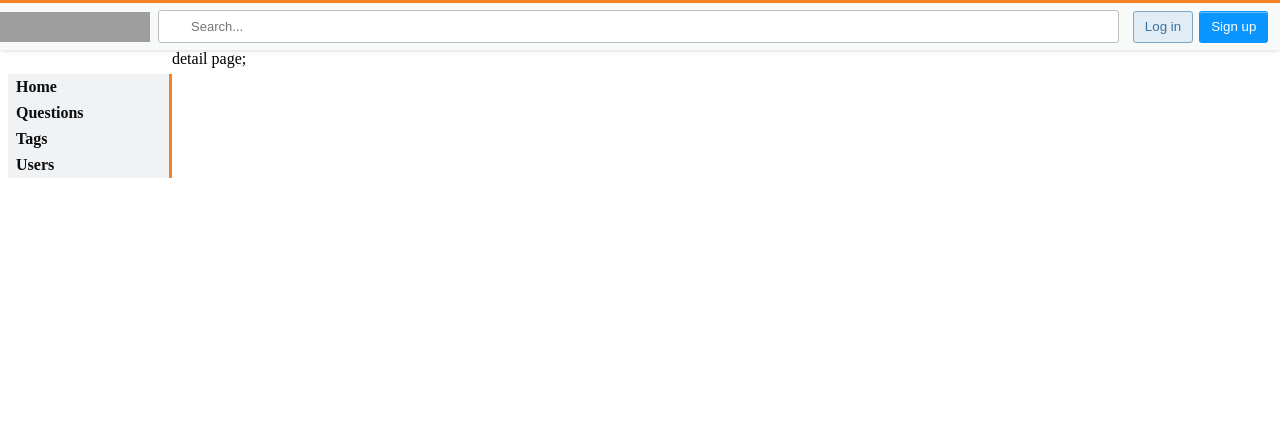
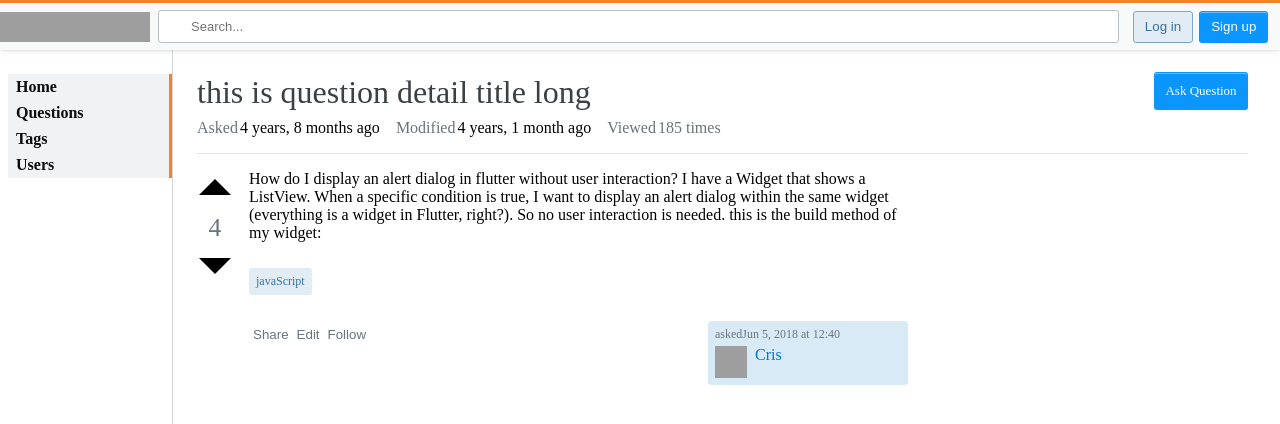
Before and after one commit to codestates-seb/seb42_pre_011, a React (Create React App) app in the folder client/stackoverflow/: page /detail in a window 1280 px wide. Shown: the top 424 px of the page. Built offline with nearby package versions, Linux system fonts and the light colour scheme; grey boxes are pictures that could not be loaded.

Commit message:
desing: 질문상세 페이지 질문 섹션 작성

```diff
--- a/client/stackoverflow/src/pages/Detail.js
+++ b/client/stackoverflow/src/pages/Detail.js
@@ -1,12 +1,223 @@
+import { Link } from 'react-router-dom';
+import styled from 'styled-components';
+
 import Container from '../components/Container';
 import Sidebar from '../components/Sidebar';
+import { MainContainer } from './Questions';
+import VoteBar from '../components/VoteBar';
+import AskButton from '../components/AskButton';
+import Tag from '../components/Tag';
+
+const QuestionDetailMainContainer = styled(MainContainer)`
+  width: calc(100% - 164px);
+
+  > .detail-main {
+    width: calc(100% - 324px);
+  }
+`;
+
+const QuestionHeader = styled.div`
+  display: flex;
+  flex-wrap: nowrap;
+  justify-content: space-between;
+  align-items: center;
+
+  h1 {
+    font-size: 2rem;
+    margin-bottom: 8px;
+    flex: 1 auto;
+    overflow-wrap: break-word;
+    font-weight: normal;
+    color: hsl(210, 8%, 25%);
+  }
+`;
+
+const QuestionStats = styled.div`
+  display: flex;
+  flex-wrap: wrap;
+  padding-bottom: 8px;
+  margin-bottom: 16px;
+  border-bottom: 1px solid hsl(210, 8%, 90%);
+
+  .asked-at,
+  .modified-at {
+    margin-bottom: 8px;
+    margin-right: 16px;
+  }
+
+  span {
+    color: hsl(210, 8%, 45%);
+    margin-right: 2px;
+  }
+`;
+
+const QuestionBody = styled.div`
+  display: grid;
+  grid-template-columns: max-content 1fr;
+`;
+
+const QuestionContent = styled.div`
+  width: auto;
+  padding-right: 16px;
+  grid-column: 2;
+  vertical-align: top;
+`;
+
+const DetailContainer = styled.div`
+  width: 100%;
+`;
+
+const TagsContainer = styled.div`
+  margin-top: 24px;
+  margin-bottom: 12px;
+
+  ul {
+    display: flex;
+    flex-wrap: wrap;
+  }
+`;
+
+const InfoContainer = styled.div`
+  display: flex;
+  justify-content: flex-end;
+  align-items: flex-start;
+  flex-wrap: wrap;
+  padding-top: 4px;
+  margin-bottom: 16px;
+  margin-top: 16px;
+`;
+
+const EditContainer = styled.div`
+  margin: 4px;
+  margin-right: 16px;
+  margin-left: 0;
+  padding-top: 2px;
+  width: 96px;
+  flex: 1 auto;
+  display: flex;
+  flex-wrap: wrap;
+  color: hsl(210, 8%, 45%);
+
+  > button {
+    margin: 4px;
+    color: hsl(210, 8%, 45%);
+    background: transparent;
+    border: none;
+  }
+`;
+
+const AuthorContainer = styled.div`
+  margin-top: 4px;
+  margin-bottom: 4px;
+  border-radius: 3px;
+  background-color: rgb(
+    216.75,
+    calc(216.75 + 115.6 * 0.15),
+    calc(216.75 + 204 * 0.15)
+  );
+  width: 200px;
+  padding: 5px 6px 7px 7px;
+  color: hsl(210, 8%, 45%);
+`;
+
+const AuthorAskedTime = styled.div`
+  margin-top: 1px;
+  margin-bottom: 4px;
+  font-size: 12px;
+`;
+
+const AuthorAvatar = styled.div`
+  float: left;
+  width: 32px;
+  height: 32px;
+  cursor: pointer;
+
+  > img {
+    width: 32px;
+    height: 32px;
+  }
+`;
+
+const AuthorDetail = styled.div`
+  margin-left: 8px;
+  width: calc(100% - 40px);
+  float: left;
+
+  a {
+    color: hsl(206, 100%, 40%);
+    text-decoration: none;
+    cursor: pointer;
+    word-wrap: break-word;
+  }
+`;
 
 const Detail = () => {
   return (
     <>
       <Container>
         <Sidebar></Sidebar>
-        <div>detail page</div>;
+        <QuestionDetailMainContainer>
+          <QuestionHeader>
+            <h1>this is question detail title long</h1>
+            <AskButton>
+              <Link to="ask">Ask Question</Link>
+            </AskButton>
+          </QuestionHeader>
+          <QuestionStats>
+            <div className="asked-at">
+              <span>Asked</span>
+              <time>4 years, 8 months ago</time>
+            </div>
+            <div className="modified-at">
+              <span>Modified</span>
+              <time>4 years, 1 month ago</time>
+            </div>
+            <div className="view-stats">
+              <span>Viewed</span>
+              <span>185 times</span>
+            </div>
+          </QuestionStats>
+          <div className="detail-main">
+            <QuestionBody>
+              <VoteBar></VoteBar>
+              <QuestionContent>
+                <DetailContainer>
+                  How do I display an alert dialog in flutter without user
+                  interaction? I have a Widget that shows a ListView. When a
+                  specific condition is true, I want to display an alert dialog
+                  within the same widget (everything is a widget in Flutter,
+                  right?). So no user interaction is needed. this is the build
+                  method of my widget:
+                </DetailContainer>
+                <TagsContainer>
+                  <ul>
+                    <Tag></Tag>
+                  </ul>
+                </TagsContainer>
+                <InfoContainer>
+                  <EditContainer>
+                    <button>Share</button>
+                    <button>Edit</button>
+                    <button>Follow</button>
+                  </EditContainer>
+                  <AuthorContainer>
+                    <AuthorAskedTime>
+                      asked<span>Jun 5, 2018 at 12:40</span>
+                    </AuthorAskedTime>
+                    <AuthorAvatar>
+                      <img
+                        src="https://www.gravatar.com/avatar/e4cdd5ac29579af2c5f457df6fcb89f6?s=64&d=identicon&r=PG"
+                        alt="Cris's avatar"></img>
+                    </AuthorAvatar>
+                    <AuthorDetail>
+                      <a>Cris</a>
+                    </AuthorDetail>
+                  </AuthorContainer>
+                </InfoContainer>
+              </QuestionContent>
+            </QuestionBody>
+          </div>
+        </QuestionDetailMainContainer>
       </Container>
     </>
   );
```
